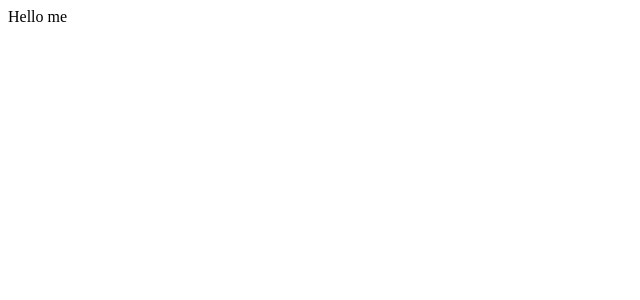
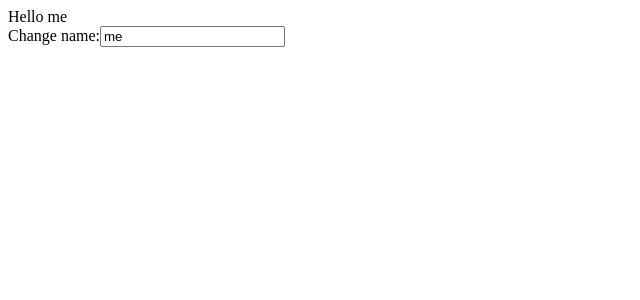
Before and after one commit to EdZeno/React_Practice, a React (Create React App) app: page / in a window 1280 px wide. Shown: the top 300 px of the page, without its empty margins (0-640 px from the left). Built offline with nearby package versions, Linux system fonts and the light colour scheme.

Commit message:
added inputbox

```diff
--- a/src/index.js
+++ b/src/index.js
@@ -7,12 +7,25 @@ class HelloUser extends React.Component {
             this.state = {
                 userName: 'me'
             }
+            this.handleChange = this.handleChange.bind(this)
+    }
+
+    handleChange(e) {
+        this.setState({
+            userName: e.target.value
+        })
     }
 
     render() {
         return (
             <div>
-            Hello {this.state.userName}
+            Hello {this.state.userName} <br />
+            Change name:
+            <input
+            type="text"
+            value={this.state.userName}
+            onChange={this.handleChange}
+            />
             </div>
             )
     }
```
